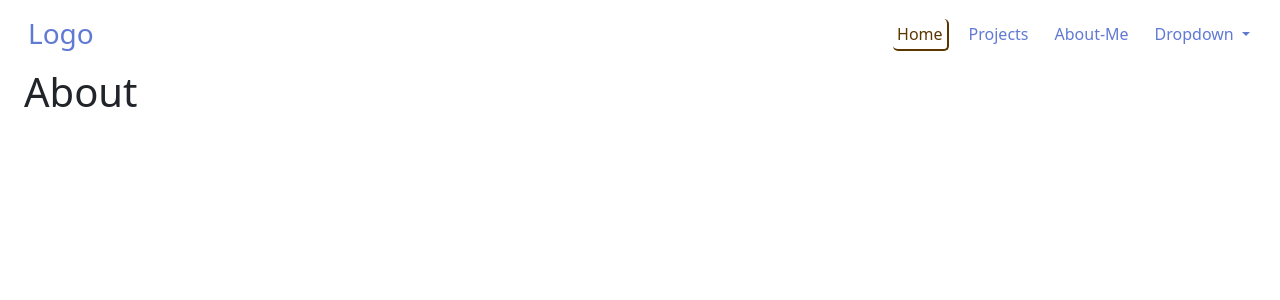
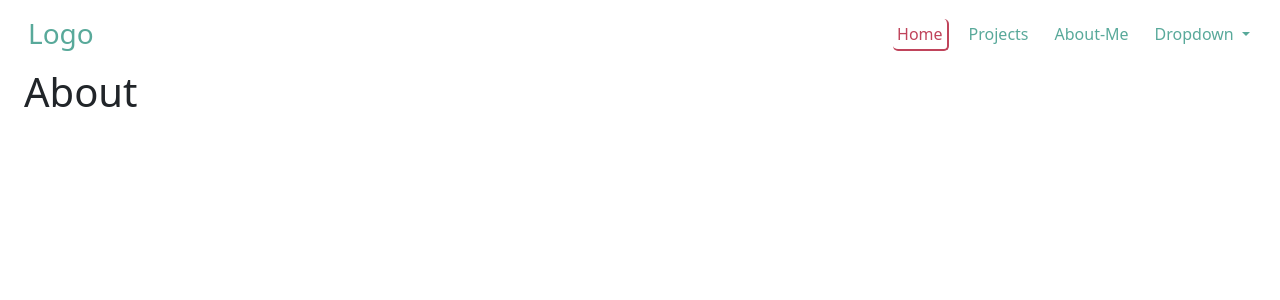
Before and after one commit to RenatoFringuello/vite-boolfolio, a Vue app: page /about-me in a window 1280 px wide. Shown: the top 300 px of the page. Built offline with nearby package versions, Linux system fonts and the light colour scheme.

Commit message:
sdd colors

```diff
--- a/src/style/partials/_variables.scss
+++ b/src/style/partials/_variables.scss
@@ -1,5 +1,8 @@
-$main-text-color : #0c32bd;
-$second-text-color : #2f9ccf;
+$main-text-color : #007c65;
+$second-text-color:#203307;
+
+$main-invert-text-color:#6c3616;
+$second-invert-text-color : #2ea9d6;
 
 // loader
 @keyframes spinLeft {
```
